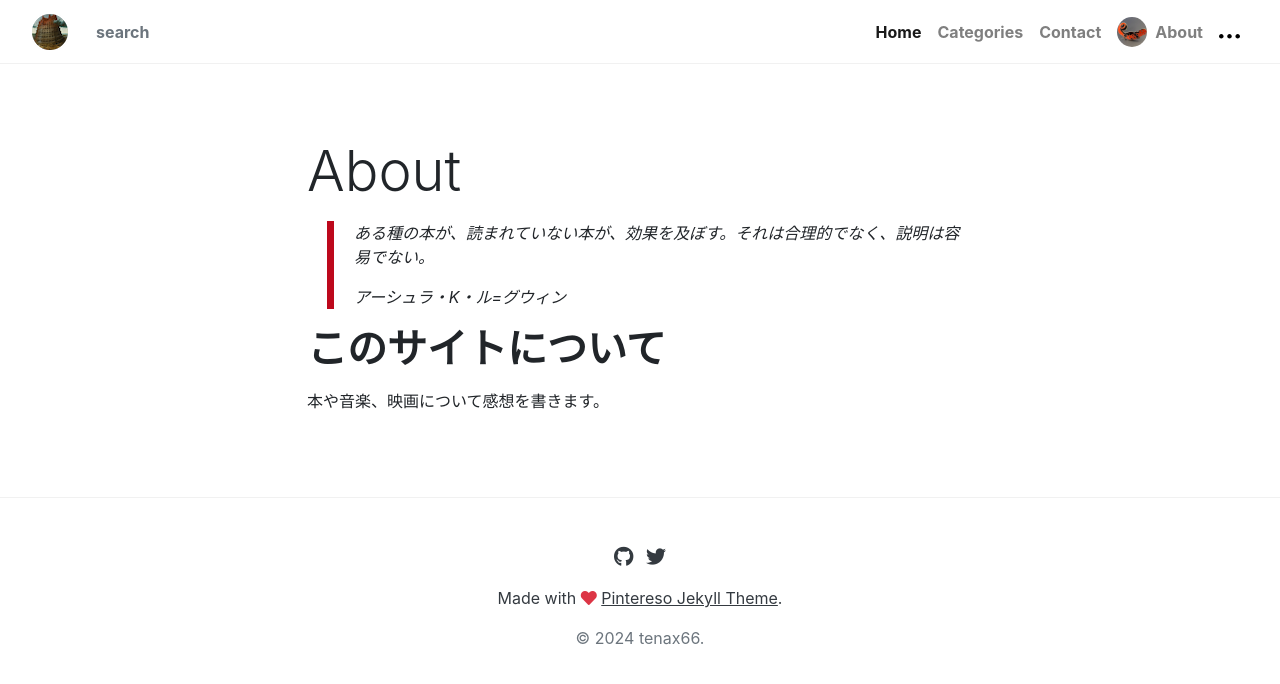
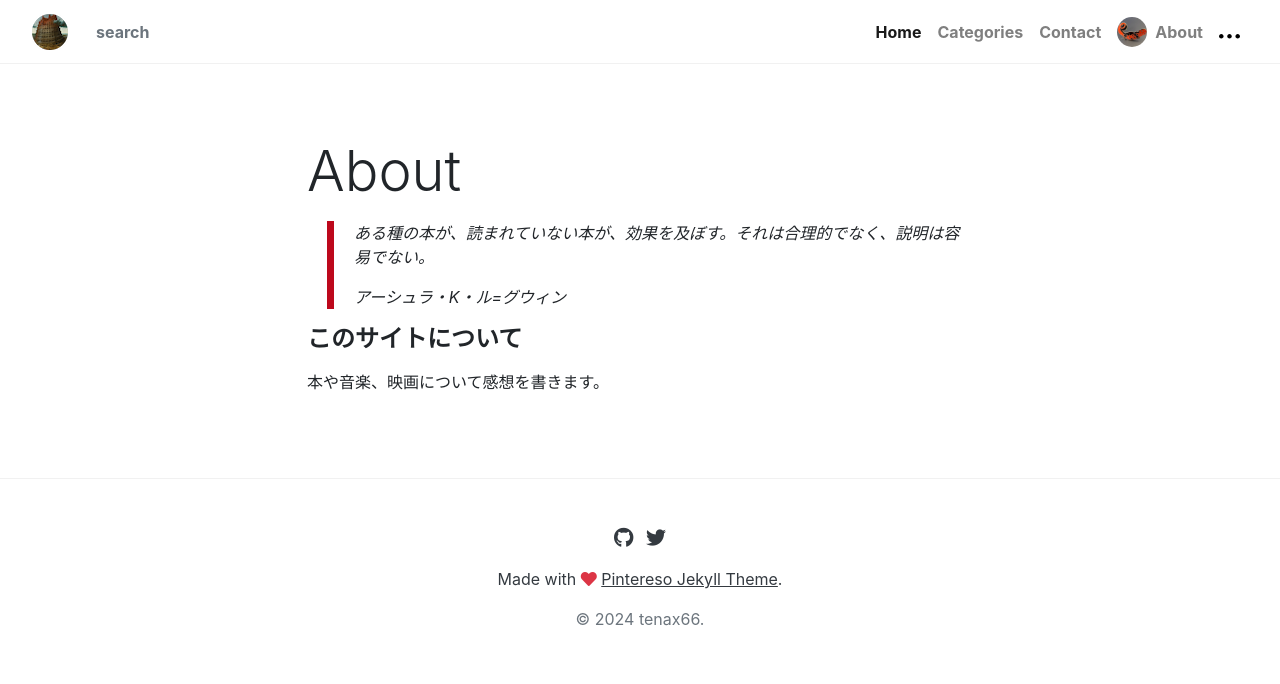
Before and after one commit to tenax66/babel, a Jekyll site: the page built from _pages/about.md, in a window 1280 px wide. Shown: the top 684 px of the page. Built offline with Jekyll 4.4.1, drawn with Linux system fonts in a browser that asks for light colours; nearby versions of some CDN libraries; library files that are not in the unit come from our copies; comment, search, counter and statistics services are not loaded.

Commit message:
change heading level

```diff
--- a/_pages/about.md
+++ b/_pages/about.md
@@ -7,6 +7,6 @@ permalink: "/about.html"
 >
 > *アーシュラ・K・ル=グウィン*
 
-# このサイトについて
+#### このサイトについて
 
 本や音楽、映画について感想を書きます。
```
